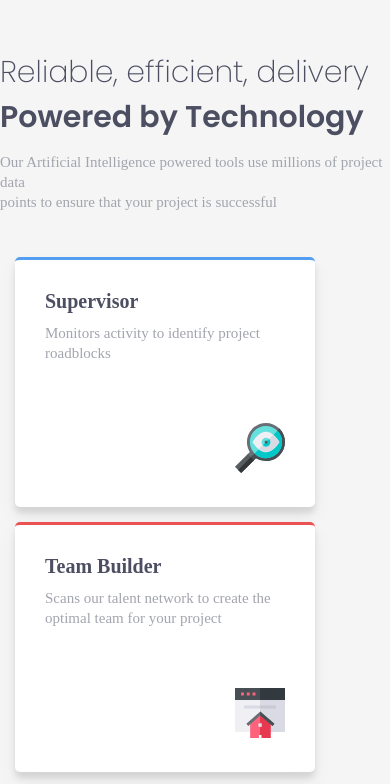
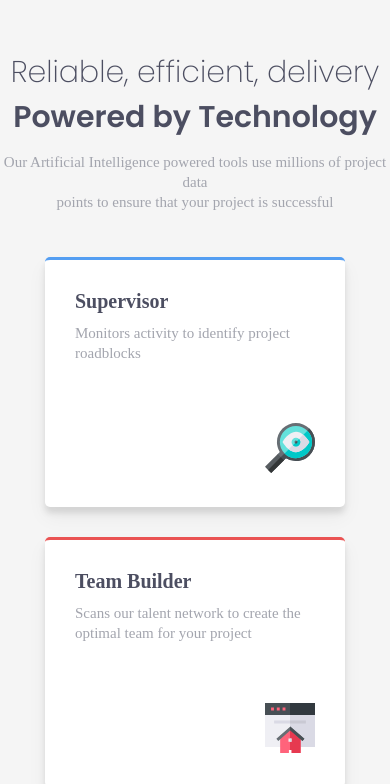
Before and after one commit to silentwolfe/four-section-project, a plain HTML site: page index.html in a window 390 px wide. Shown: the top 784 px of the page. Drawn offline with Linux system fonts and the light colour scheme.

Commit message:
Made a few changes to the resolution and to the heading

```diff
--- a/index.html
+++ b/index.html
@@ -12,7 +12,7 @@
   <div class="container">
   <header>
     <h2 class="clss">Reliable, efficient, delivery</h2>
-    <h2 class="class">Powered by Technology</h2>
+    <h1 class="class">Powered by Technology</h1>
   </header>
 
   <div>
--- a/styles.css
+++ b/styles.css
@@ -1,6 +1,4 @@
 @import url('https://fonts.googleapis.com/css2?family=Poppins:wght@200;400;600&display=swap');
-
-
 
 
 * {
@@ -33,6 +31,7 @@ h2 {
 
 .class {
   font-size: 30px;
+  color:  hsl(234, 12%, 34%);
 }
 
 .clss {
@@ -44,7 +43,7 @@ h2 {
 
 
 main {
-    max-width: 1400px;
+    max-width: 2480px;
     display: flex;
     flex-wrap: wrap;
     justify-content: center;
@@ -120,26 +119,21 @@ main {
 }
 
 
-@media screen and (max-width: 1200px) {
-  .box-down {
-      transform: translateY(0);
-    }
-}
-
-@media (max-width: 450px) {
+/* Extra small devices (phones, 600px and down) */
+@media only screen and (max-width: 600px) {
   main {
-    display: block;
-  }
-  header {
-    text-align: left;
+    /* display: block; */
+    margin: 30px 0;
   }
 
-  .d {
-    text-align: left;
-  }
-}
-@media (max-width: 989px) {
   .box-down {
     transform: translateY(0);
   }
+
+  header {
+    text-align: center;
+  }
+  .d {
+    text-align: center;
+  }
 }
```
